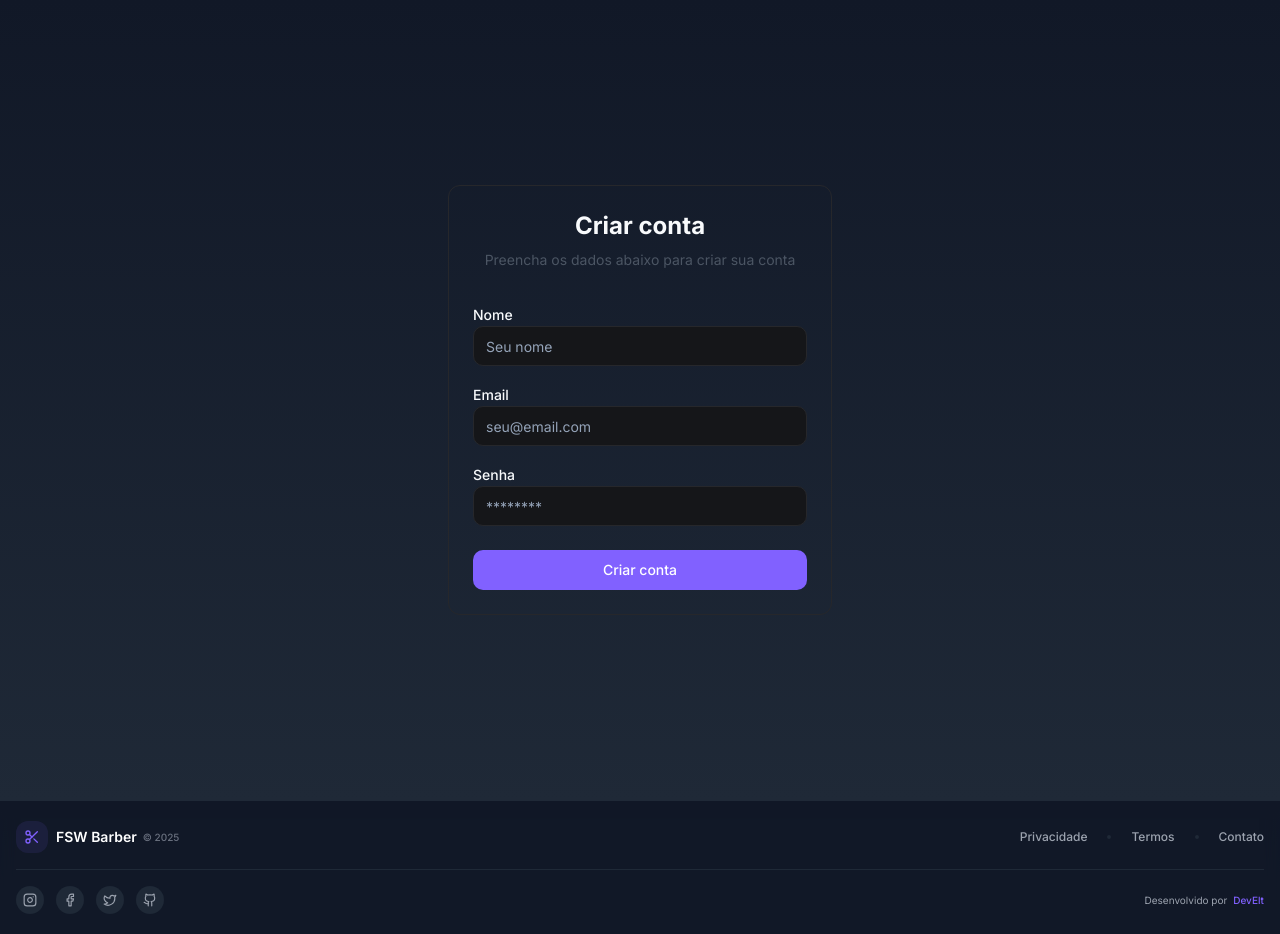
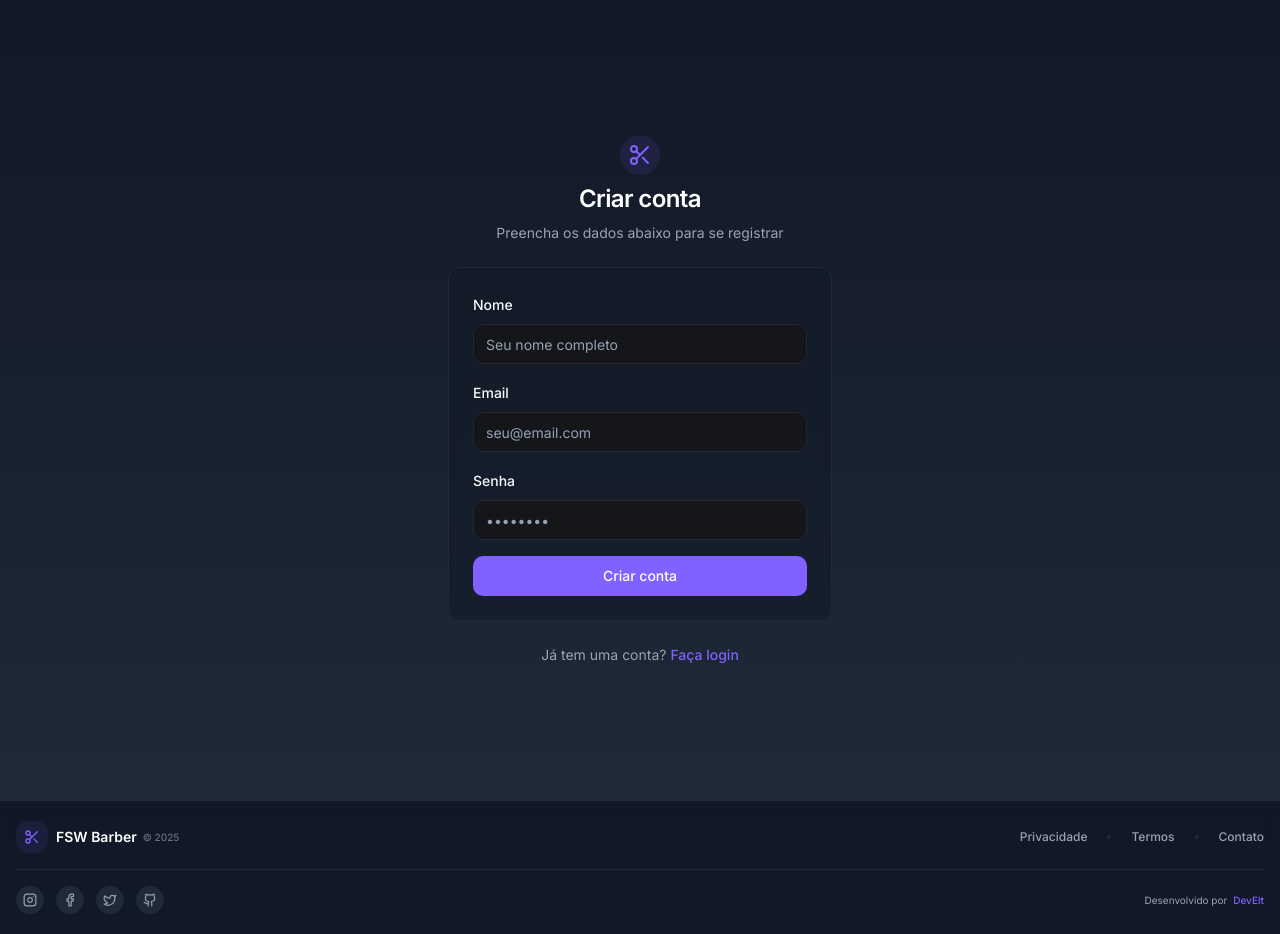
Before and after one commit to buscapee/DevEltBarber, a Next.js app: page /register in a window 1280 px wide. Built offline with nearby package versions, Linux system fonts and the light colour scheme.

Commit message:
feat: melhora design das páginas de login e registro

```diff
--- /dev/null
+++ b/app/_components/auth-layout.tsx
@@ -0,0 +1,50 @@
+import { Scissors } from "lucide-react"
+import Link from "next/link"
+
+interface AuthLayoutProps {
+  children: React.ReactNode
+  title: string
+  subtitle: string
+  footerText: string
+  footerLinkText: string
+  footerLinkHref: string
+}
+
+export function AuthLayout({
+  children,
+  title,
+  subtitle,
+  footerText,
+  footerLinkText,
+  footerLinkHref,
+}: AuthLayoutProps) {
+  return (
+    <div className="flex min-h-screen flex-col items-center justify-center bg-gradient-to-b from-gray-900 to-gray-800 px-4">
+      <div className="w-full max-w-sm space-y-6">
+        <div className="flex flex-col items-center space-y-2">
+          <div className="rounded-full bg-primary/10 p-2">
+            <Scissors className="h-6 w-6 text-primary" />
+          </div>
+          <h1 className="text-2xl font-semibold tracking-tight text-white">
+            {title}
+          </h1>
+          <p className="text-sm text-gray-400">{subtitle}</p>
+        </div>
+
+        <div className="rounded-xl border border-gray-800 bg-gray-900/50 p-6 backdrop-blur">
+          {children}
+        </div>
+
+        <div className="text-center text-sm text-gray-400">
+          {footerText}{" "}
+          <Link
+            href={footerLinkHref}
+            className="font-medium text-primary hover:text-primary/90"
+          >
+            {footerLinkText}
+          </Link>
+        </div>
+      </div>
+    </div>
+  )
+}
--- a/app/login/page.tsx
+++ b/app/login/page.tsx
@@ -1,20 +1,22 @@
 "use client"
 
+import { useState } from "react"
 import { signIn } from "next-auth/react"
 import { useRouter } from "next/navigation"
-import { useState } from "react"
-import { Button } from "../_components/ui/button"
-import { Input } from "../_components/ui/input"
-import { Label } from "../_components/ui/label"
-import { toast } from "sonner"
+import { Button } from "@/app/_components/ui/button"
+import { Input } from "@/app/_components/ui/input"
+import { Label } from "@/app/_components/ui/label"
+import { AuthLayout } from "@/app/_components/auth-layout"
 
 export default function LoginPage() {
   const router = useRouter()
+  const [error, setError] = useState<string | null>(null)
   const [isLoading, setIsLoading] = useState(false)
 
-  async function handleSubmit(event: React.FormEvent<HTMLFormElement>) {
+  async function onSubmit(event: React.FormEvent<HTMLFormElement>) {
     event.preventDefault()
     setIsLoading(true)
+    setError(null)
 
     const formData = new FormData(event.currentTarget)
     const email = formData.get("email") as string
@@ -25,63 +27,58 @@ export default function LoginPage() {
         email,
         password,
         redirect: false,
-        callbackUrl: "/"
       })
 
       if (result?.error) {
-        toast.error(result.error)
+        setError("Credenciais inválidas")
         return
       }
 
-      if (!result?.ok) {
-        toast.error("Erro ao fazer login")
-        return
-      }
-
-      toast.success("Login realizado com sucesso!")
       router.push("/")
       router.refresh()
     } catch (error) {
-      toast.error("Erro ao fazer login")
+      setError("Ocorreu um erro ao fazer login")
     } finally {
       setIsLoading(false)
     }
   }
 
   return (
-    <div className="flex min-h-screen items-center justify-center">
-      <div className="w-full max-w-sm space-y-8 rounded-lg border p-6">
-        <div className="text-center">
-          <h2 className="text-2xl font-bold">Login</h2>
-          <p className="mt-2 text-sm text-gray-600">
-            Entre com suas credenciais para acessar sua conta
-          </p>
-        </div>
-
-        <form onSubmit={handleSubmit} className="mt-8 space-y-6">
-          <div className="space-y-4">
-            <div>
+    <AuthLayout
+      title="Bem-vindo de volta"
+      subtitle="Entre com suas credenciais para continuar"
+      footerText="Não tem uma conta?"
+      footerLinkText="Registre-se"
+      footerLinkHref="/register"
+    >
+      <form onSubmit={onSubmit} className="space-y-4">
+        <div className="space-y-2">
           <Label htmlFor="email">Email</Label>
           <Input
             id="email"
             name="email"
             type="email"
+            placeholder="seu@email.com"
             required
-                placeholder="seu@email.com"
           />
         </div>
 
-            <div>
+        <div className="space-y-2">
           <Label htmlFor="password">Senha</Label>
           <Input
             id="password"
             name="password"
             type="password"
+            placeholder="••••••••"
             required
-                placeholder="********"
           />
         </div>
+
+        {error && (
+          <div className="text-sm text-red-500">
+            {error}
           </div>
+        )}
 
         <Button
           type="submit"
@@ -91,7 +88,6 @@ export default function LoginPage() {
           {isLoading ? "Entrando..." : "Entrar"}
         </Button>
       </form>
-      </div>
-    </div>
+    </AuthLayout>
   )
 }
--- a/app/register/page.tsx
+++ b/app/register/page.tsx
@@ -2,18 +2,20 @@
 
 import { useState } from "react"
 import { useRouter } from "next/navigation"
-import { Button } from "../_components/ui/button"
-import { Input } from "../_components/ui/input"
-import { Label } from "../_components/ui/label"
-import { toast } from "sonner"
+import { Button } from "@/app/_components/ui/button"
+import { Input } from "@/app/_components/ui/input"
+import { Label } from "@/app/_components/ui/label"
+import { AuthLayout } from "@/app/_components/auth-layout"
 
 export default function RegisterPage() {
   const router = useRouter()
+  const [error, setError] = useState<string | null>(null)
   const [isLoading, setIsLoading] = useState(false)
 
-  async function handleSubmit(event: React.FormEvent<HTMLFormElement>) {
+  async function onSubmit(event: React.FormEvent<HTMLFormElement>) {
     event.preventDefault()
     setIsLoading(true)
+    setError(null)
 
     const formData = new FormData(event.currentTarget)
     const name = formData.get("name") as string
@@ -35,63 +37,64 @@ export default function RegisterPage() {
 
       if (!response.ok) {
         const data = await response.json()
-        throw new Error(data.message)
+        throw new Error(data.message || "Erro ao criar conta")
       }
 
-      toast.success("Conta criada com sucesso!")
       router.push("/login")
     } catch (error) {
-      toast.error(error instanceof Error ? error.message : "Erro ao criar conta")
+      setError(error instanceof Error ? error.message : "Erro ao criar conta")
     } finally {
       setIsLoading(false)
     }
   }
 
   return (
-    <div className="flex min-h-screen items-center justify-center">
-      <div className="w-full max-w-sm space-y-8 rounded-lg border p-6">
-        <div className="text-center">
-          <h2 className="text-2xl font-bold">Criar conta</h2>
-          <p className="mt-2 text-sm text-gray-600">
-            Preencha os dados abaixo para criar sua conta
-          </p>
-        </div>
-
-        <form onSubmit={handleSubmit} className="mt-8 space-y-6">
-          <div className="space-y-4">
-            <div>
+    <AuthLayout
+      title="Criar conta"
+      subtitle="Preencha os dados abaixo para se registrar"
+      footerText="Já tem uma conta?"
+      footerLinkText="Faça login"
+      footerLinkHref="/login"
+    >
+      <form onSubmit={onSubmit} className="space-y-4">
+        <div className="space-y-2">
           <Label htmlFor="name">Nome</Label>
           <Input
             id="name"
             name="name"
             type="text"
+            placeholder="Seu nome completo"
             required
-                placeholder="Seu nome"
           />
         </div>
 
-            <div>
+        <div className="space-y-2">
           <Label htmlFor="email">Email</Label>
           <Input
             id="email"
             name="email"
             type="email"
+            placeholder="seu@email.com"
             required
-                placeholder="seu@email.com"
           />
         </div>
 
-            <div>
+        <div className="space-y-2">
           <Label htmlFor="password">Senha</Label>
           <Input
             id="password"
             name="password"
             type="password"
+            placeholder="••••••••"
             required
-                placeholder="********"
           />
         </div>
+
+        {error && (
+          <div className="text-sm text-red-500">
+            {error}
           </div>
+        )}
 
         <Button
           type="submit"
@@ -101,7 +104,6 @@ export default function RegisterPage() {
           {isLoading ? "Criando conta..." : "Criar conta"}
         </Button>
       </form>
-      </div>
-    </div>
+    </AuthLayout>
   )
 }
```
Lines whose indentation alone changed are shown as unchanged.
